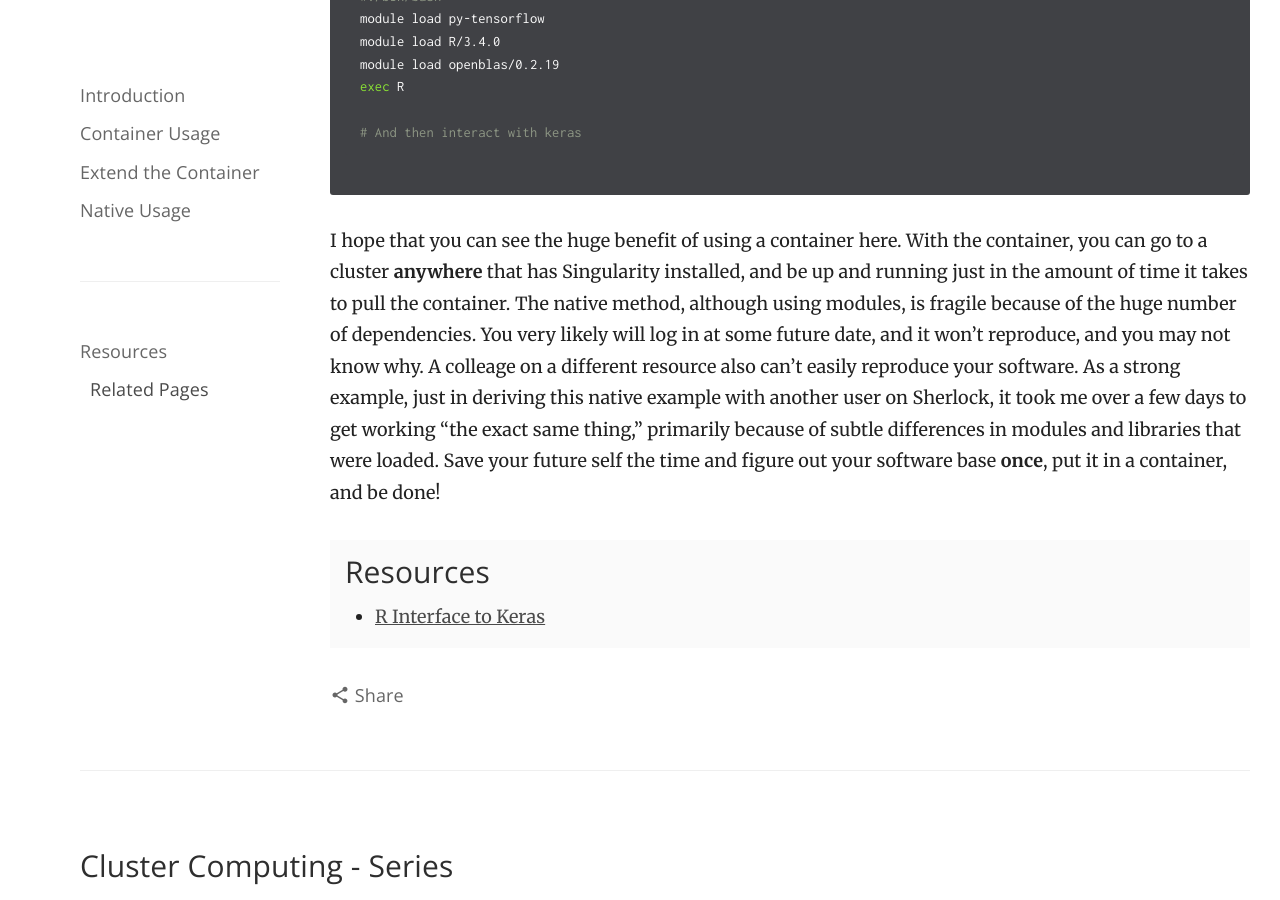
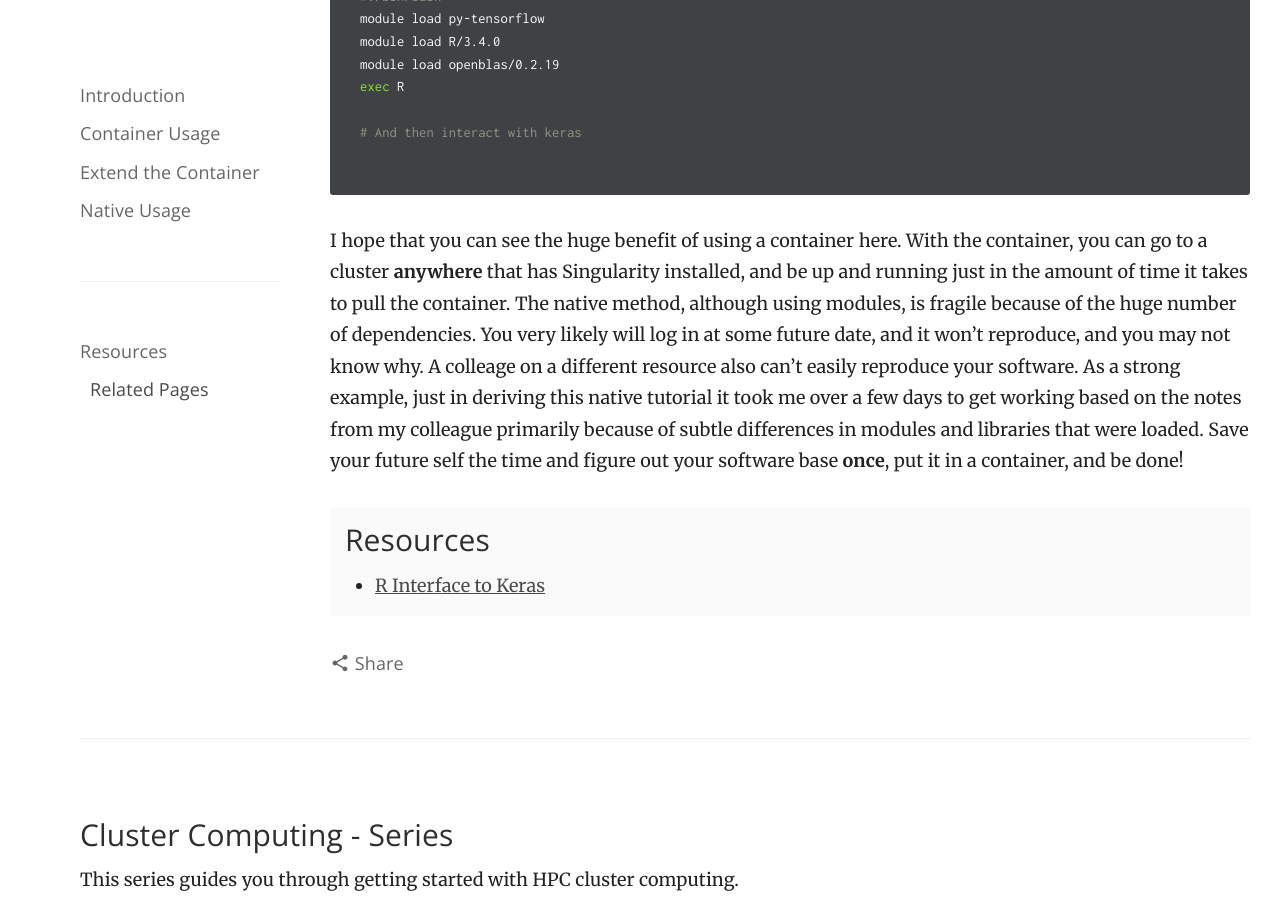
Before and after one commit to vsoch/lessons, a Jekyll site: the page built from _posts/hpc/ml/2018-05-08-keras-r.md, in a window 1280 px wide and 900 px high, scrolled down 16907 px. Built offline with Jekyll 4.4.1, drawn with Linux system fonts in a browser that asks for light colours; nearby versions of some CDN libraries; comment, search, counter and statistics services are not loaded.

Commit message:
finishing up

```diff
--- a/_posts/hpc/ml/2018-05-08-keras-r.md
+++ b/_posts/hpc/ml/2018-05-08-keras-r.md
@@ -591,6 +591,6 @@
 modules, is fragile because of the huge number of dependencies. You very likely will log in
 at some future date, and it won't reproduce, and you may not know why. A colleage on a different
 resource also can't easily reproduce your software. As a strong example, just in deriving this
-native example with another user on Sherlock, it took me over a few days to get working "the exact same
-thing," primarily because of subtle differences in modules and libraries that were loaded. Save your
+native tutorial it took me over a few days to get working based on the notes from my
+colleague primarily because of subtle differences in modules and libraries that were loaded. Save your
 future self the time and figure out your software base **once**, put it in a container, and be done!
```
